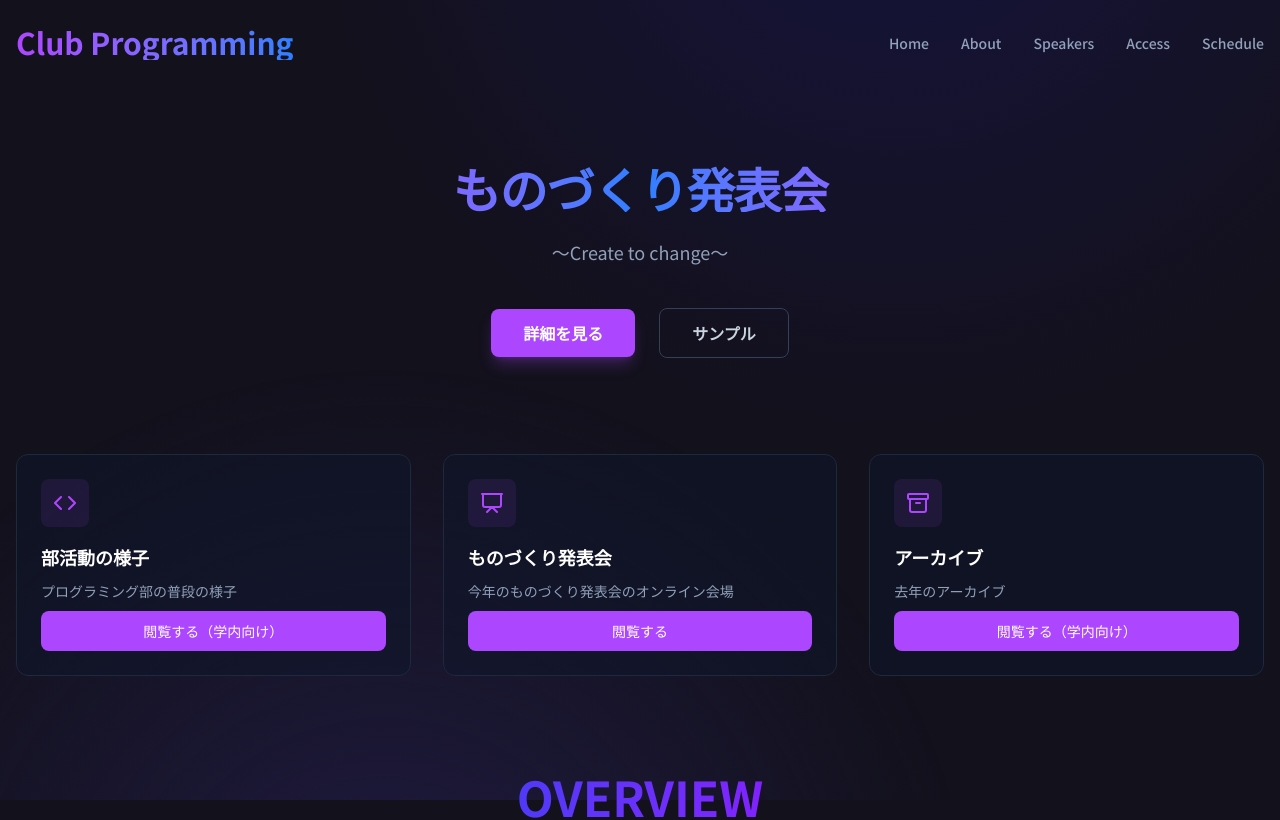
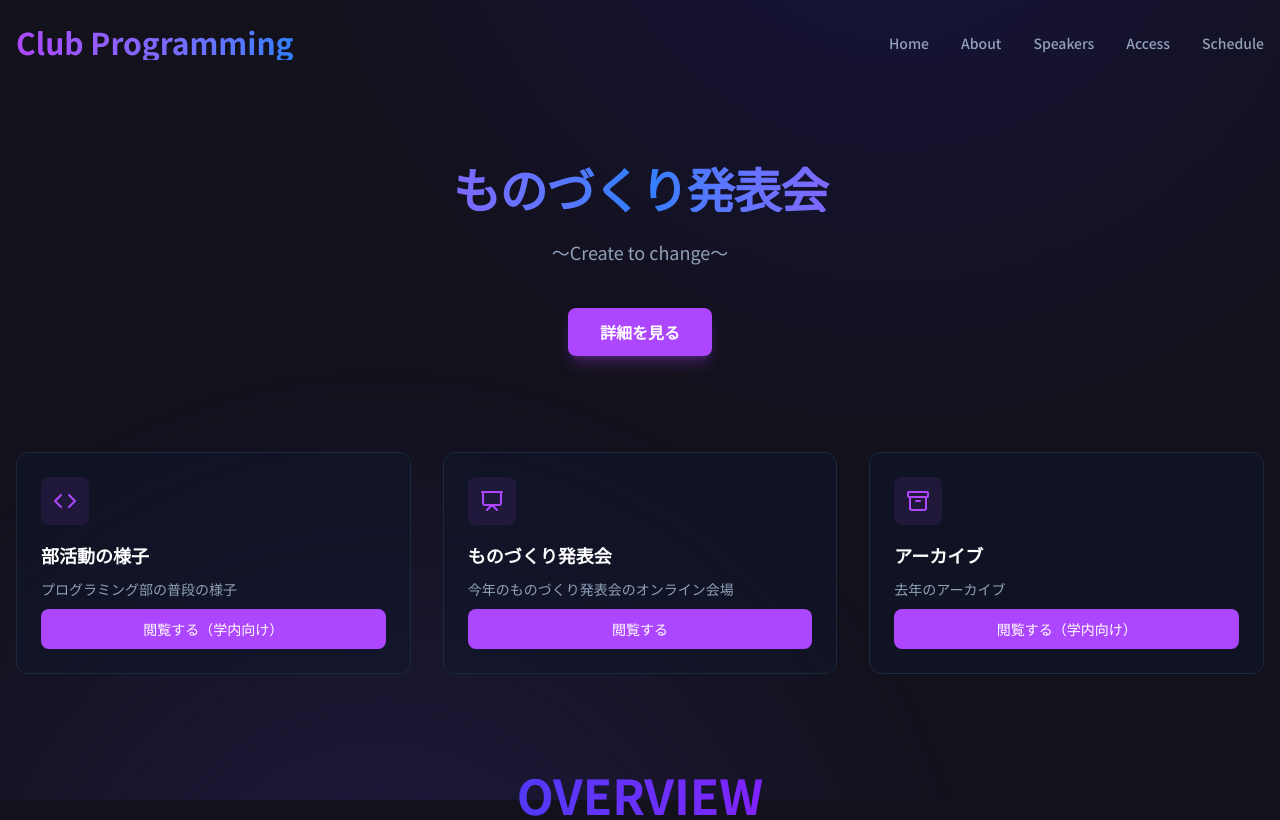
Before and after one commit to club-programming/club-programming.github.io, a Next.js app: page / in a window 1280 px wide. Shown: the top 820 px of the page. Built offline with nearby package versions, Linux system fonts and the light colour scheme.

Commit message:
chore: remove unnecessary 'sample' button

```diff
--- a/src/app/page.tsx
+++ b/src/app/page.tsx
@@ -100,9 +100,6 @@ export default function Home() {
             <button className="rounded-lg bg-purple-500 px-8 py-3 font-semibold text-white shadow-lg shadow-purple-500/25 transition-all duration-300 hover:bg-purple-600 hover:shadow-purple-500/35">
               詳細を見る
             </button>
-            <button className="rounded-lg border border-slate-700 px-8 py-3 font-semibold text-slate-300 transition-all duration-300 hover:border-purple-500/50 hover:text-white">
-              サンプル
-            </button>
           </div>
         </div>
 
```
